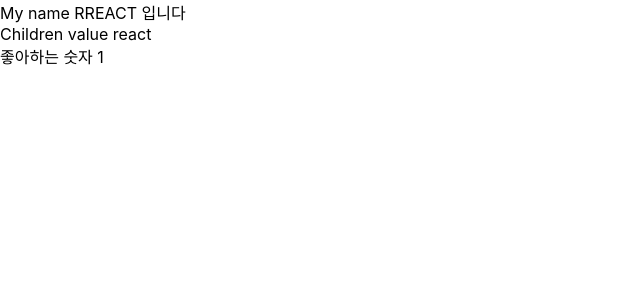
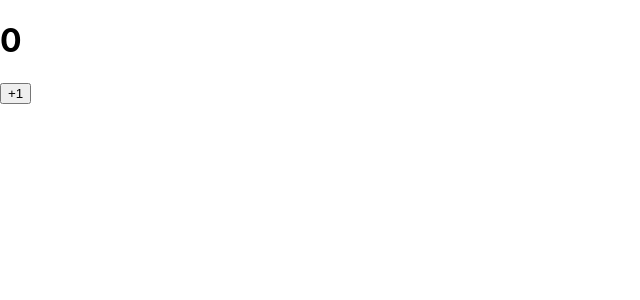
Before and after one commit to parkgeonwoong/study-reacts, a React (Create React App) app: page / in a window 1280 px wide. Shown: the top 300 px of the page, without its empty margins (0-640 px from the left). Built offline with nearby package versions, Linux system fonts and the light colour scheme.

Commit message:
classComponent State

```diff
--- a/src/App.js
+++ b/src/App.js
@@ -1,13 +1,9 @@
 import "./App.css";
-import { Component } from "react";
 import MyComponent from "./MyComponent";
+import Counter from "./Counter";
 
 const App = () => {
-  return (
-    <MyComponent name="RREACT" favoriteNumber={1}>
-      react
-    </MyComponent>
-  );
+  return <Counter />;
 };
 
 export default App;
--- /dev/null
+++ b/src/Counter.js
@@ -0,0 +1,28 @@
+import { Component } from "react";
+import { render } from "react-dom";
+
+class Counter extends Component {
+  constructor(props) {
+    super(props);
+    this.state = {
+      number: 0,
+    };
+  }
+  render() {
+    const { number } = this.state;
+    return (
+      <div>
+        <h1>{number}</h1>
+        <button
+          onClick={() => {
+            this.setState({ number: number + 1 });
+          }}
+        >
+          +1
+        </button>
+      </div>
+    );
+  }
+}
+
+export default Counter;
```
Also changed, not shown: public/index.html (+1 -22 lines), src/MyComponent.js (+11 -0 lines).
